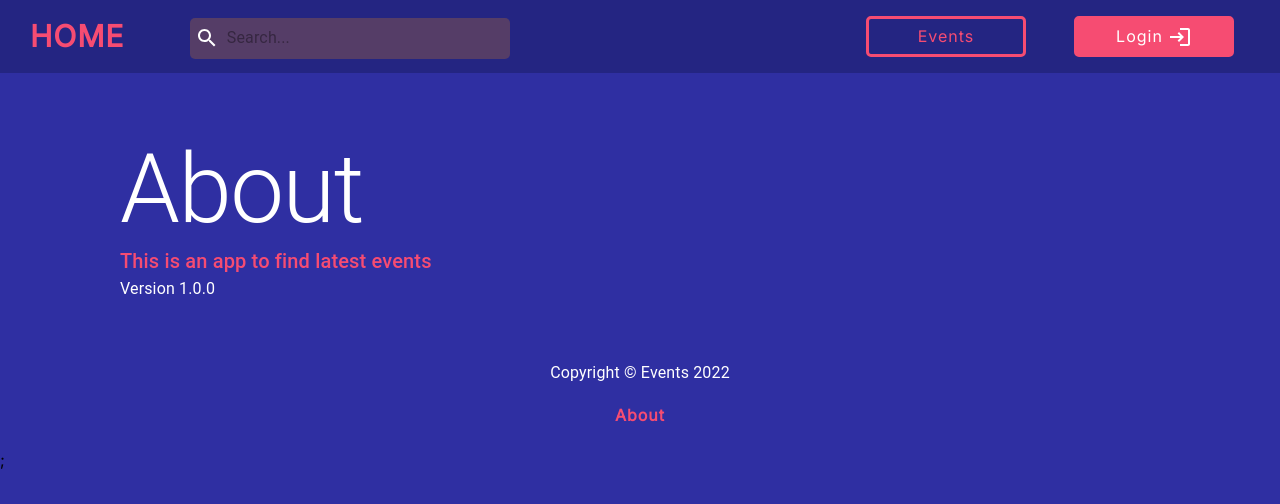
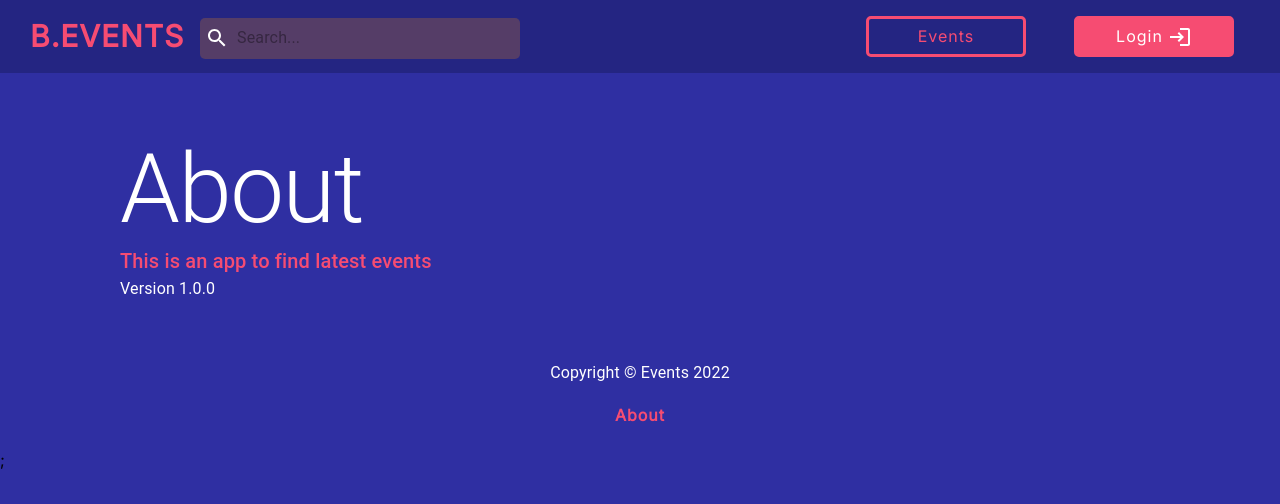
Before and after one commit to CemTunna/eventsApp, a Next.js app in the folder frontend/: page /about in a window 1280 px wide. Shown: the top 504 px of the page. Built offline with nearby package versions, Linux system fonts and the light colour scheme; no server answers.

Commit message:
input background color fix

```diff
--- a/frontend/components/Header.tsx
+++ b/frontend/components/Header.tsx
@@ -17,7 +17,7 @@ const Header = () => {
     <header className={styles.header}>
       <Grid className={styles.logo}>
         <Link href='/'>
-          <a>Home</a>
+          <a>B.Events</a>
         </Link>
         <Search />
       </Grid>
--- a/frontend/components/Input.tsx
+++ b/frontend/components/Input.tsx
@@ -24,6 +24,7 @@ const EventsInput: React.FC<EventsInputProps> = ({
 }) => {
   return (
     <Input
+      autoComplete='off'
       startAdornment={
         icon && <InputAdornment position='start'>{icon}</InputAdornment>
       }
```
